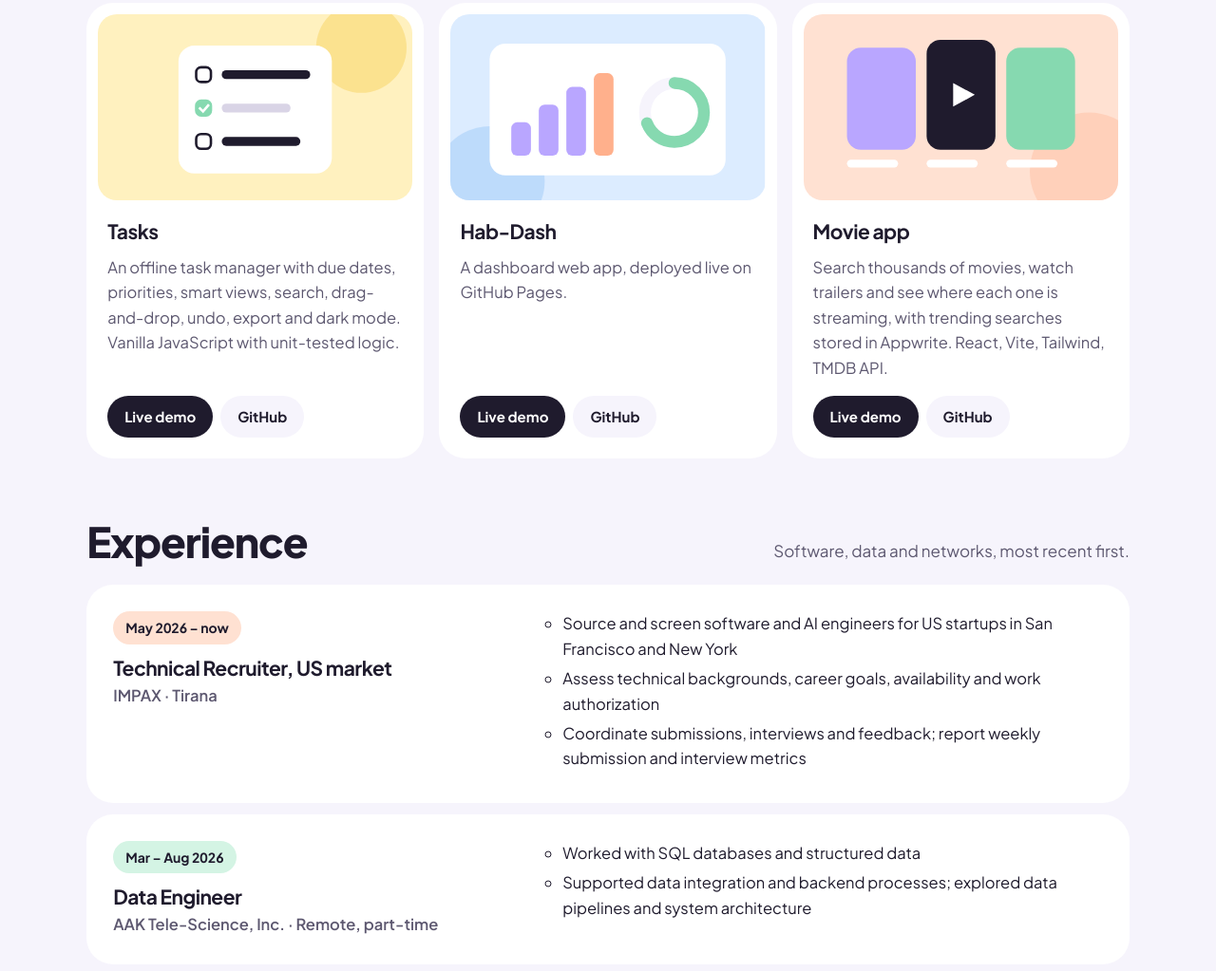
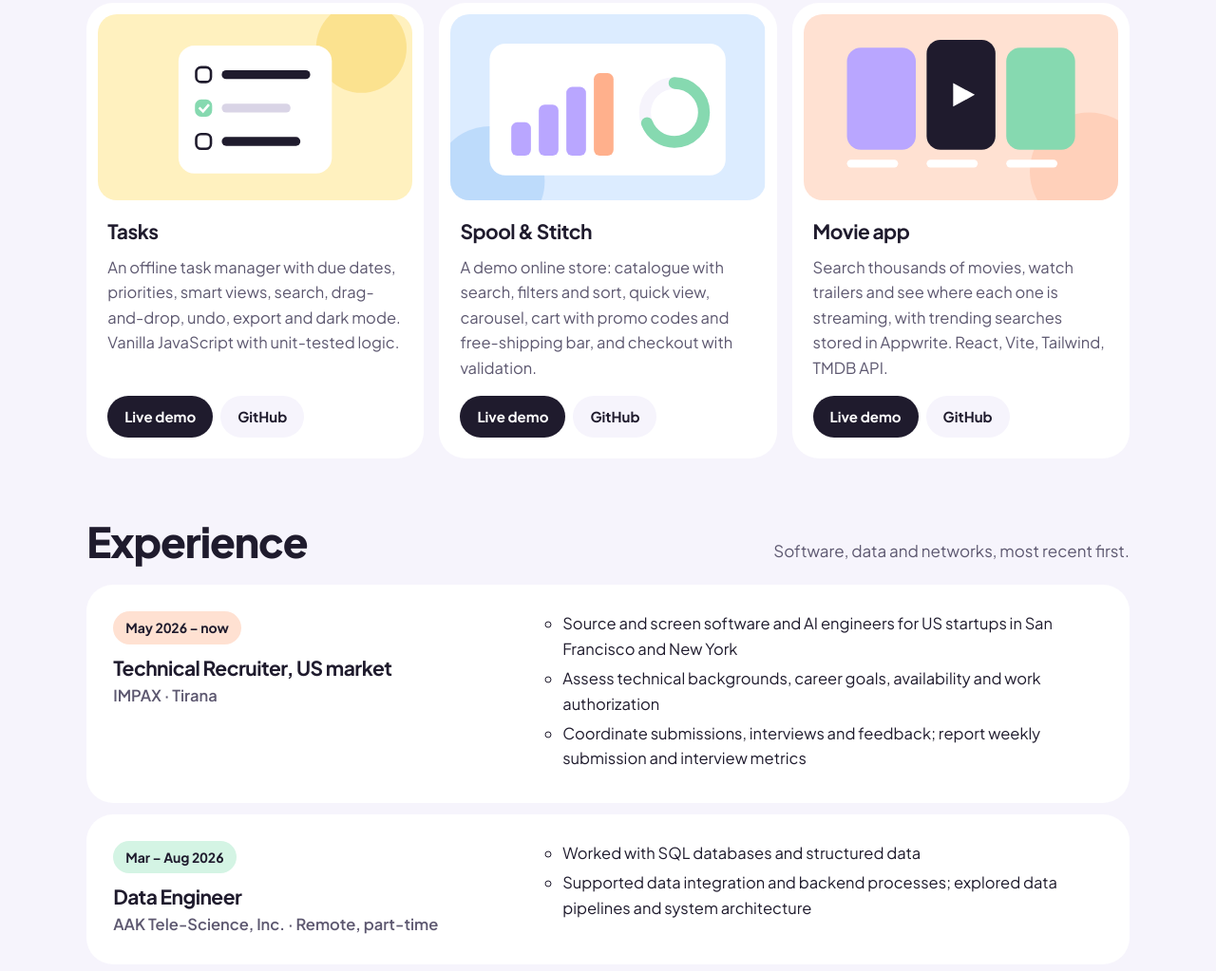
Before and after one commit to ida-eng/portfolio, a plain HTML site: page index.html in a window 1280 px wide. Shown: the part 2374-3397 px from the top of the page at 95% size. Drawn offline with Linux system fonts and the light colour scheme.

Commit message:
Update storefront project card
Co-Authored-By: Claude Opus 5.5 <noreply@anthropic.com>
Claude-Session: https://claude.ai/code/session_016LVbnn2XT4DwDNpXTafRM5

```diff
--- a/index.html
+++ b/index.html
@@ -211,7 +211,7 @@ footer .wrap{display:flex;justify-content:space-between;gap:12px;flex-wrap:wrap}
       </article>
       <article class="p">
         <svg viewBox="0 0 320 190" aria-hidden="true"><rect width="320" height="190" fill="var(--sky)"/><circle cx="40" cy="170" r="56" fill="var(--sky2)" opacity=".4"/><rect x="40" y="30" width="240" height="134" rx="16" fill="#fff"/><g><rect x="62" y="110" width="20" height="34" rx="6" fill="var(--lav2)"/><rect x="90" y="92" width="20" height="52" rx="6" fill="var(--lav2)"/><rect x="118" y="74" width="20" height="70" rx="6" fill="var(--lav2)"/><rect x="146" y="60" width="20" height="84" rx="6" fill="var(--peach2)"/></g><circle cx="228" cy="100" r="30" fill="none" stroke="var(--bg)" stroke-width="12"/><circle cx="228" cy="100" r="30" fill="none" stroke="var(--mint2)" stroke-width="12" stroke-linecap="round" stroke-dasharray="130 200" transform="rotate(-90 228 100)"/></svg>
-        <div><h3>Hab-Dash</h3><p>A dashboard web app, deployed live on GitHub Pages.</p>
+        <div><h3>Spool &amp; Stitch</h3><p>A demo online store: catalogue with search, filters and sort, quick view, carousel, cart with promo codes and free-shipping bar, and checkout with validation.</p>
         <div class="links"><a href="https://ida-eng.github.io/Hab-Dash/">Live demo</a><a href="https://github.com/ida-eng/Hab-Dash">GitHub</a></div></div>
       </article>
       <article class="p">
```
